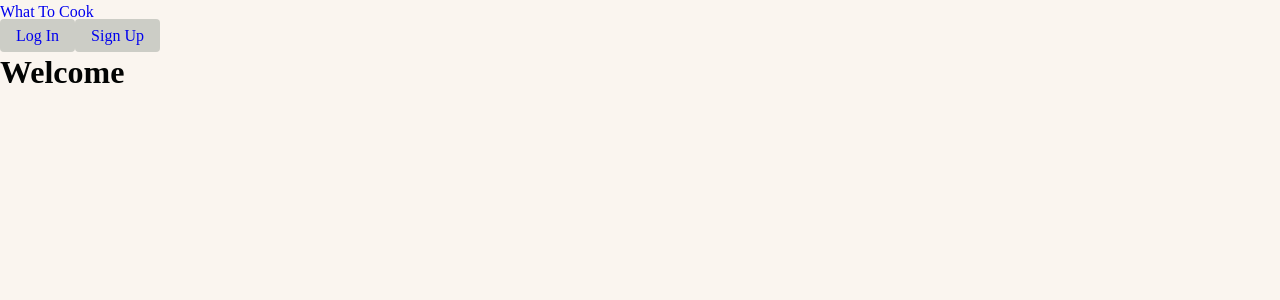
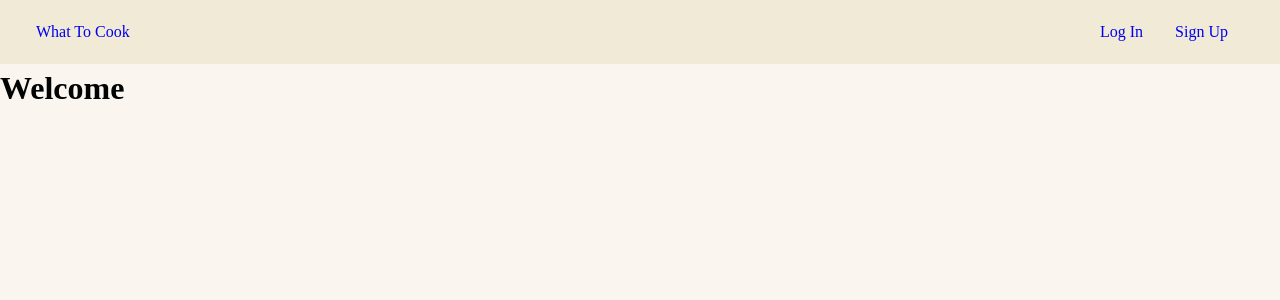
Before and after one commit to iRiceCrispy/What-To-Cook, a React (Create React App) app in the folder client/: page / in a window 1280 px wide. Shown: the top 300 px of the page. Built offline with nearby package versions, Linux system fonts and the light colour scheme; no server answers.

Commit message:
Add basic styling to navbar

```diff
--- a/client/src/components/ui/Navigation/Profile.jsx
+++ b/client/src/components/ui/Navigation/Profile.jsx
@@ -2,6 +2,7 @@ import React, { useEffect, useRef, useState } from 'react';
 import { useNavigate } from 'react-router-dom';
 import { useDispatch } from 'react-redux';
 import { logout } from '../../../store/session';
+import './Profile.scss';
 
 const Profile = ({ user }) => {
   const dispatch = useDispatch();
@@ -39,18 +40,18 @@ const Profile = ({ user }) => {
       </button>
       {showMenu && (
         <div className="profileMenu">
-          <p>
+          <p className="menuItem">
             Username:
             {' '}
             {user.username}
           </p>
-          <p>
+          <p className="menuItem">
             Email:
             {' '}
             {user.email}
           </p>
           <button
-            className="btn transparent logout"
+            className="btn transparent menuItem"
             type="button"
             onClick={handleLogout}
           >
--- /dev/null
+++ b/client/src/components/ui/Navigation/Profile.scss
@@ -0,0 +1,30 @@
+.profileContainer {
+  height: 100%;
+  display: flex;
+  justify-content: center;
+  align-items: center;
+  position: relative;
+
+  .profileMenu {
+    min-width: 250px;
+    padding: 12px 0;
+    display: flex;
+    flex-direction: column;
+    align-items: flex-start;
+    border-radius: 4px;
+    box-shadow: 0 0 8px black;
+    position: absolute;
+    z-index: 1;
+    top: calc(100% + 4px);
+    right: 0;
+
+    .menuItem {
+      width: 100%;
+      margin: 0;
+      padding: 12px 24px;
+      font-size: 13px;
+      font-weight: bold;
+      text-align: start;
+    }
+  }
+}
--- a/client/src/components/ui/Navigation/index.jsx
+++ b/client/src/components/ui/Navigation/index.jsx
@@ -3,19 +3,22 @@ import { useSelector } from 'react-redux';
 import { Link } from 'react-router-dom';
 import { getSessionUser } from '../../../store/session';
 import Profile from './Profile';
+import './index.scss';
 
 const Navigation = () => {
   const sessionUser = useSelector(getSessionUser);
 
   return (
-    <nav>
-      <div className="navContainer">
-        <div className="home">
-          <Link to="/">
-            What To Cook
-          </Link>
+    <nav id="mainNav">
+      <div className="navbar">
+        <div className="start">
+          <div className="logo">
+            <Link to="/">
+              What To Cook
+            </Link>
+          </div>
         </div>
-        <div>
+        <div className="end">
           {sessionUser
             ? (
               <>
@@ -25,8 +28,8 @@ const Navigation = () => {
             )
             : (
               <>
-                <Link className="btn" to="/login">Log In</Link>
-                <Link className="btn" to="/signup">Sign Up</Link>
+                <Link className="btn transparent" to="/login">Log In</Link>
+                <Link className="btn transparent" to="/signup">Sign Up</Link>
               </>
             )}
         </div>
--- /dev/null
+++ b/client/src/components/ui/Navigation/index.scss
@@ -0,0 +1,22 @@
+@use "../../../styles/variables" as *;
+
+#mainNav {
+  height: 64px;
+
+  .navbar {
+    height: 100%;
+    padding: 0 36px;
+    background-color: $base-color2;
+    display: flex;
+    justify-content: space-between;
+    align-items: center;
+
+    .start,
+    .end {
+      height: 100%;
+      display: flex;
+      justify-content: space-evenly;
+      align-items: center;
+    }
+  }
+}
```
